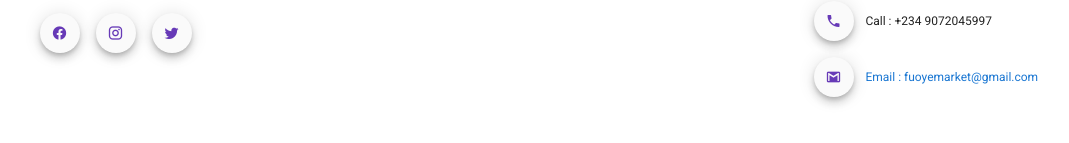
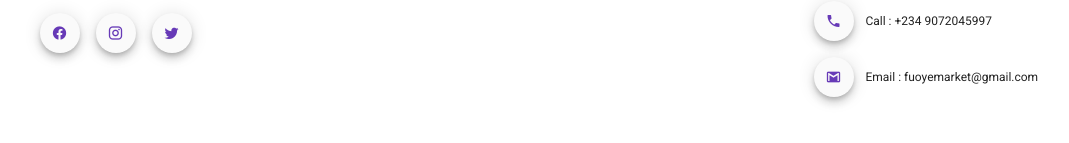
Before and after one commit to viccy2/Fuoye_Market, a Vue app in the folder clientend/: page / in a window 1280 px wide. Shown: the part 4470-4613 px from the top of the page, without its empty margins (28-1097 px from the left). Built offline with nearby package versions, Linux system fonts and the light colour scheme.

Commit message:
corrected mistake for links

```diff
--- a/clientend/src/views/HomeView.vue
+++ b/clientend/src/views/HomeView.vue
@@ -1222,8 +1222,8 @@
                 <a href="mailto: fuoyemarket@gmail.com" style="text-decoration:none">
                 <v-btn fab  small color='grey lighten-5 ma-2'>
                       <v-icon small class="pa-3" id="icon"> mdi-gmail</v-icon>
-                </v-btn> <span style="font-size:12px">Email : fuoyemarket@gmail.com</span>
-                </a>
+                </v-btn>  </a> <span style="font-size:12px">Email : fuoyemarket@gmail.com</span>
+
               </v-flex>
 
             </v-layout>
@@ -1262,8 +1262,8 @@
                 <a href="mailto: fuoyemarket@gmail.com" style="text-decoration:none">
                 <v-btn fab  small color='grey lighten-5 ma-2'>
                       <v-icon small class="pa-3" id="icon"> mdi-gmail</v-icon>
-                </v-btn> <span style="font-size:12px">Email : fuoyemarket@gmail.com</span>
-                </a>
+                </v-btn></a> <span style="font-size:12px">Email : fuoyemarket@gmail.com</span>
+
               </v-flex>
 
             </v-layout>
```
